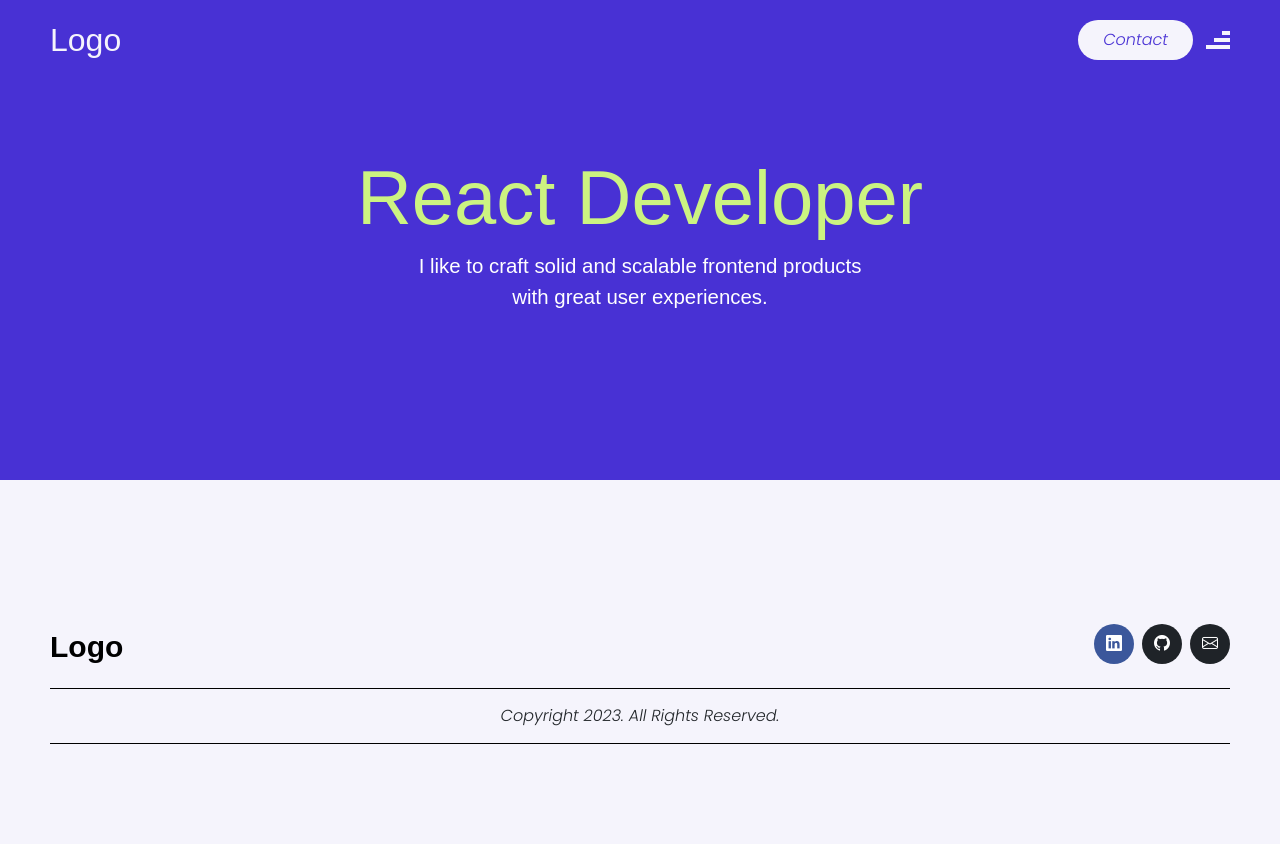
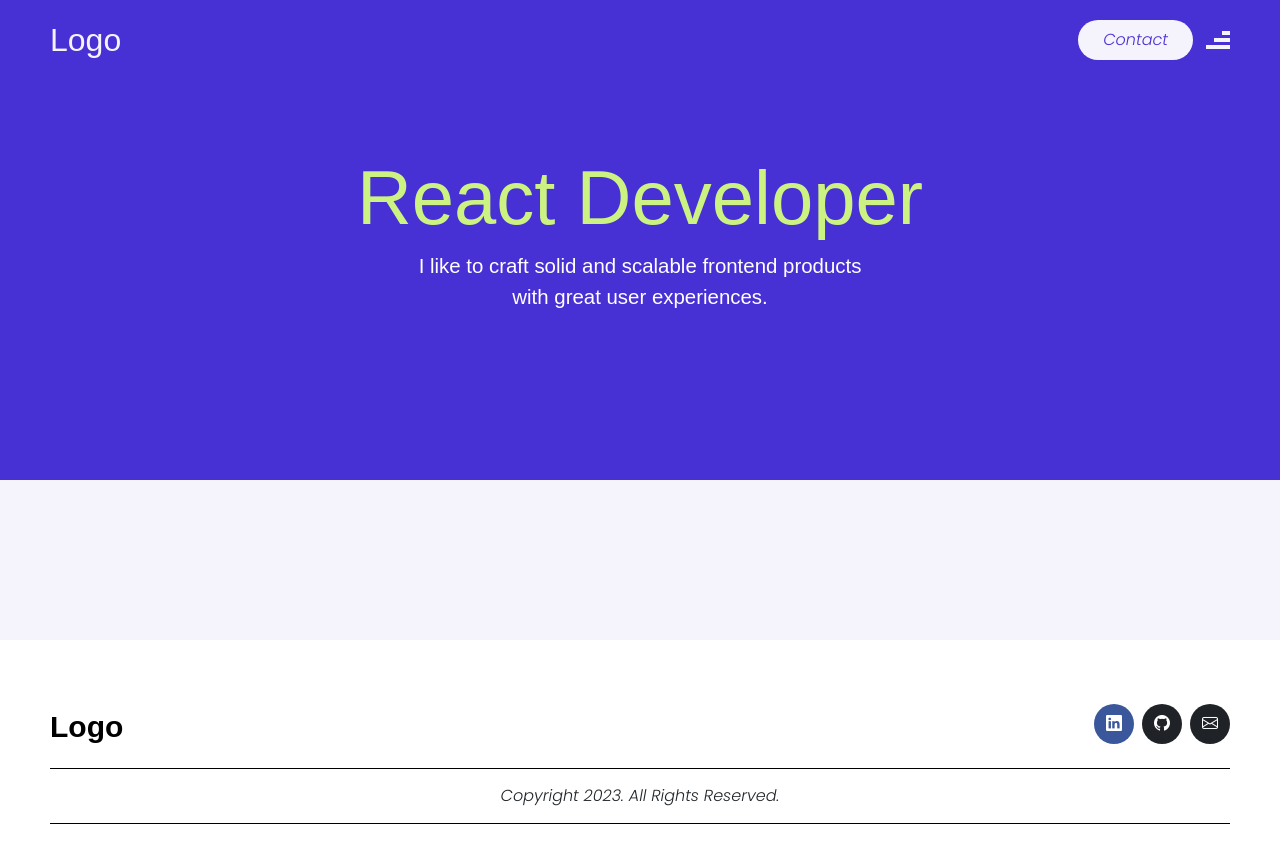
Before and after one commit to Anshkakkar15/next-portfolio, a Next.js app: page / in a window 1280 px wide. Shown: the top 844 px of the page. Before the commit the page ends 808 px from the top, so only its background shows below. Built offline with nearby package versions, Linux system fonts and the light colour scheme; a web font is replaced by a local one.

Commit message:
added projects page

```diff
--- a/app/layout/Footer/index.jsx
+++ b/app/layout/Footer/index.jsx
@@ -17,7 +17,7 @@ export const Footer = ({ styles }) => {
             >
               <li>
                 <a
-                  href="https://in.linkedin.com/in/ansh-kakkar-65464922b?trk=people-guest_people_search-card"
+                  href="https://in.linkedin.com/in/ansh-kakkar-65464922b"
                   className="fb"
                   target="_blank"
                   style={{ background: "#3b579b" }}
--- a/styles/Layout.module.css
+++ b/styles/Layout.module.css
@@ -177,6 +177,8 @@
 /*  footer */
 
 .footer_head {
+  background-color: #fff;
+  margin-top: 80px;
   font-family: "Andika", sans-serif;
   padding: 4rem 0;
 }
--- a/styles/Work.module.css
+++ b/styles/Work.module.css
@@ -1,6 +1,6 @@
 .blog_container {
   display: grid;
-  grid-template-columns: repeat(auto-fit, minmax(400px, 1fr));
+  grid-template-columns: repeat(auto-fit, minmax(315px, 1fr));
   grid-gap: 20px;
   max-width: 1300px;
   margin: auto;
```
